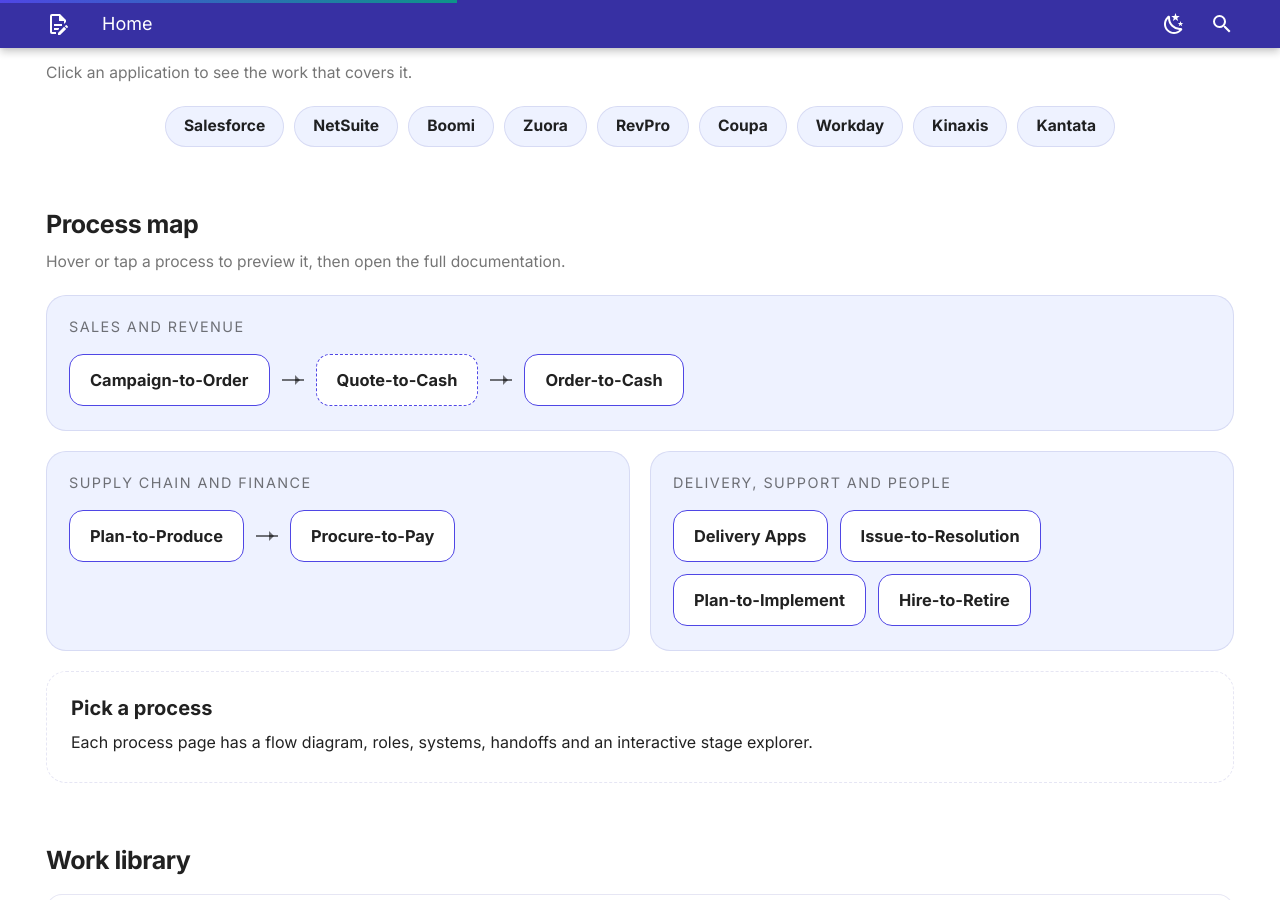
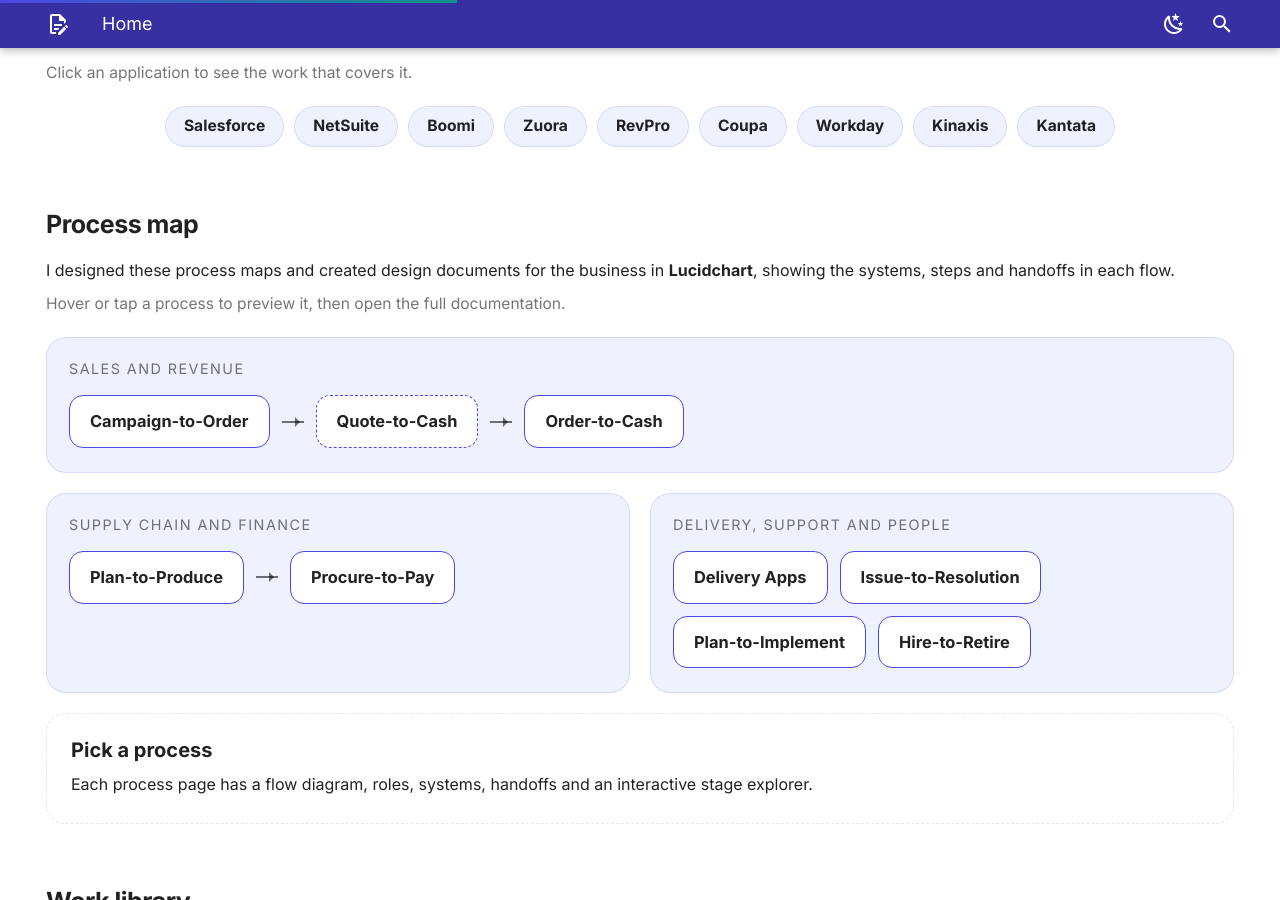
Before and after one commit to Avinash0789/Avinash0789.github.io, an MkDocs documentation site: the page built from docs/index.md, in a window 1280 px wide and 900 px high, scrolled down 1651 px. Built offline with MkDocs 1.6.1 and Material for MkDocs 9.7.7, drawn with Linux system fonts in a browser that asks for light colours.

Commit message:
Mention Lucidchart business design documents in process map
Added a note about process maps and design documents created in Lucidchart.

```diff
--- a/docs/index.md
+++ b/docs/index.md
@@ -68,6 +68,8 @@ At **Nutanix**, I document the G&A IT business applications stack and the end-to
 </div>
 
 ## Process map
+
+I designed these process maps and created design documents for the business in **Lucidchart**, showing the systems, steps and handoffs in each flow.
 
 <p class="ab-hint">Hover or tap a process to preview it, then open the full documentation.</p>
 
```
